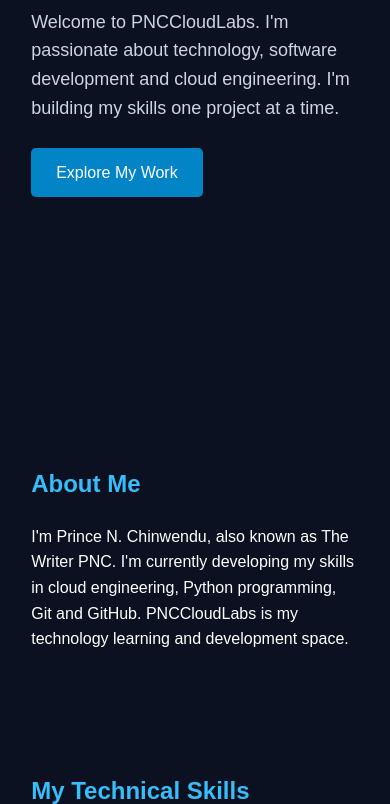
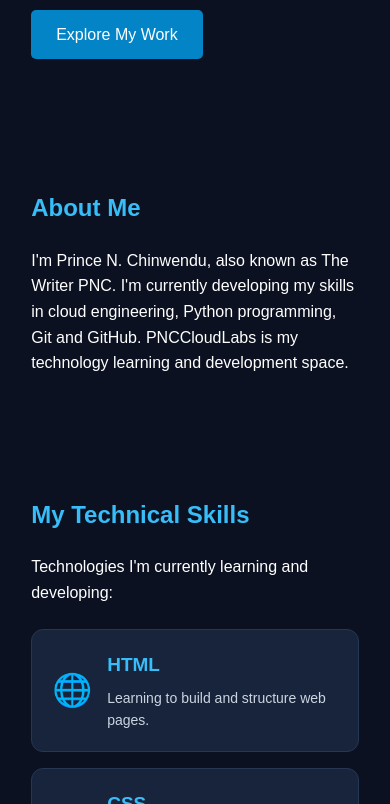
Before and after one commit to PNCCloudLabs/My-First-Git-Project, a plain HTML site: page index.html in a window 390 px wide. Shown: the part 371-1175 px from the top of the page. Drawn offline with Linux system fonts and the light colour scheme.

Commit message:
Improve mobile hero section spacing

```diff
--- a/index.html
+++ b/index.html
@@ -98,6 +98,11 @@
         }
 
         @media (max-width: 600px) {
+        .hero {
+            min-height: auto;
+            padding: 70px 8%;
+        }
+
             .hero h1 {
                 font-size: 34px;
             }
```
